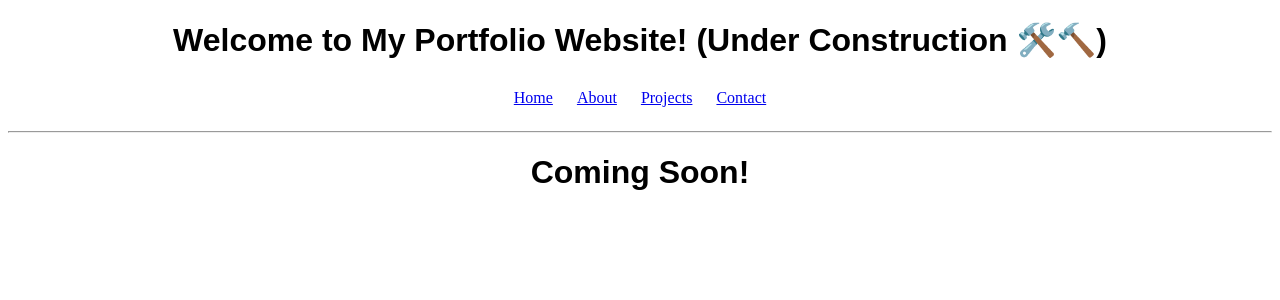
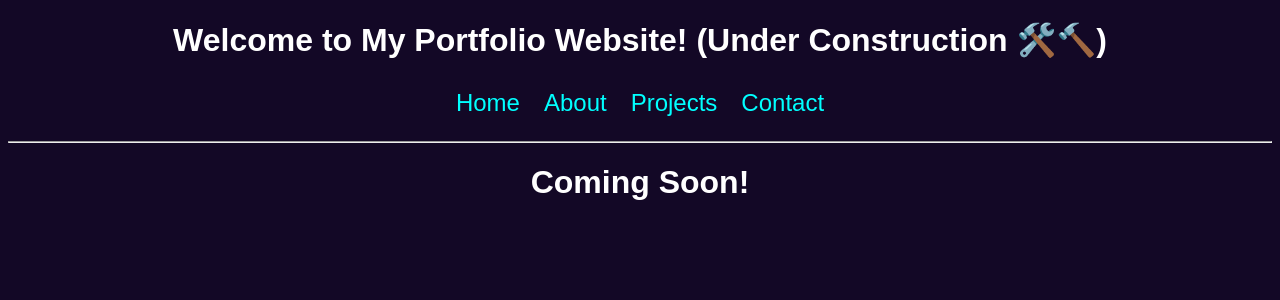
Before and after one commit to ElectroCubic/anush-bundel-portfolio, a React (Vite) app: page / in a window 1280 px wide. Shown: the top 300 px of the page. Built offline with nearby package versions, Linux system fonts and the light colour scheme.

Commit message:
Basic webpage

```diff
--- a/src/index.css
+++ b/src/index.css
@@ -1,7 +1,22 @@
+body{
+    background-color: hsl(262, 65%, 9%);
+    color: white;
+}
+
+a{
+    text-decoration: none;
+    color: aqua;
+    transition: color 0.2s ease;
+}
+
+a:hover{
+    color: hsl(180, 100%, 40%);
+}
 
 .header-container{
     text-align: center;
     margin-top: 20px;
+    font-family: Arial, Helvetica, sans-serif;
 }
 
 .header-container ul{
@@ -12,9 +27,10 @@
 .header-container li{
     display: inline-flex;
     margin: 8px 12px;
+    font-size: 1.5rem;
+
 }
 
 .header-container h1{
     font-size: 2em;
-    font-family: Arial, Helvetica, sans-serif;
 }
```
